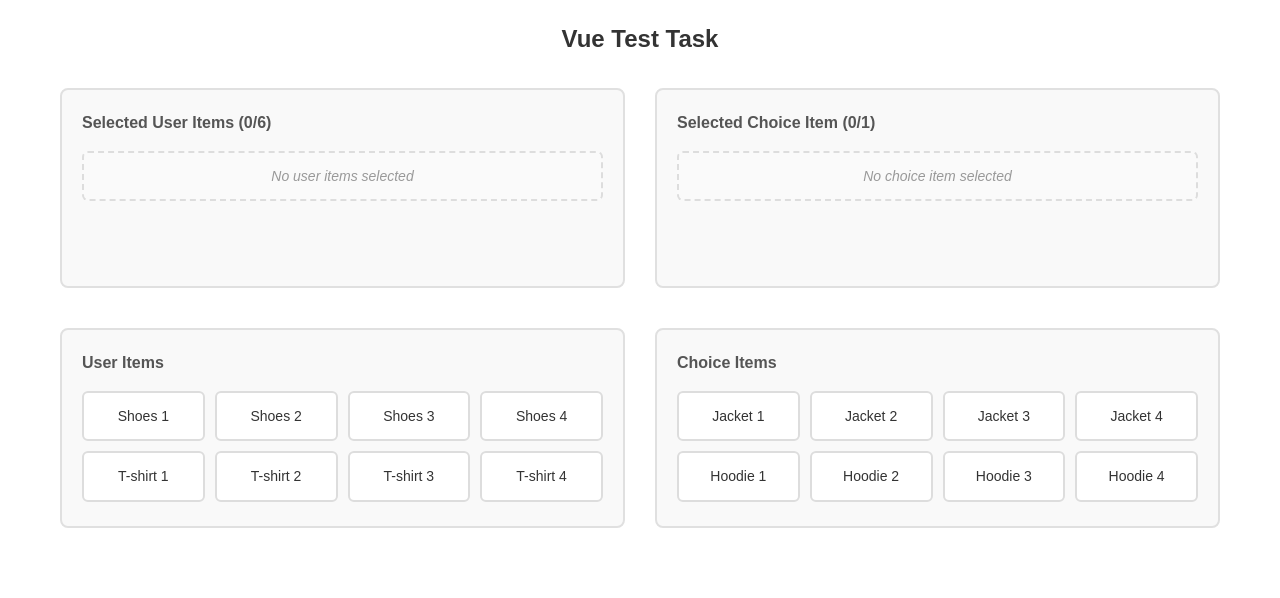
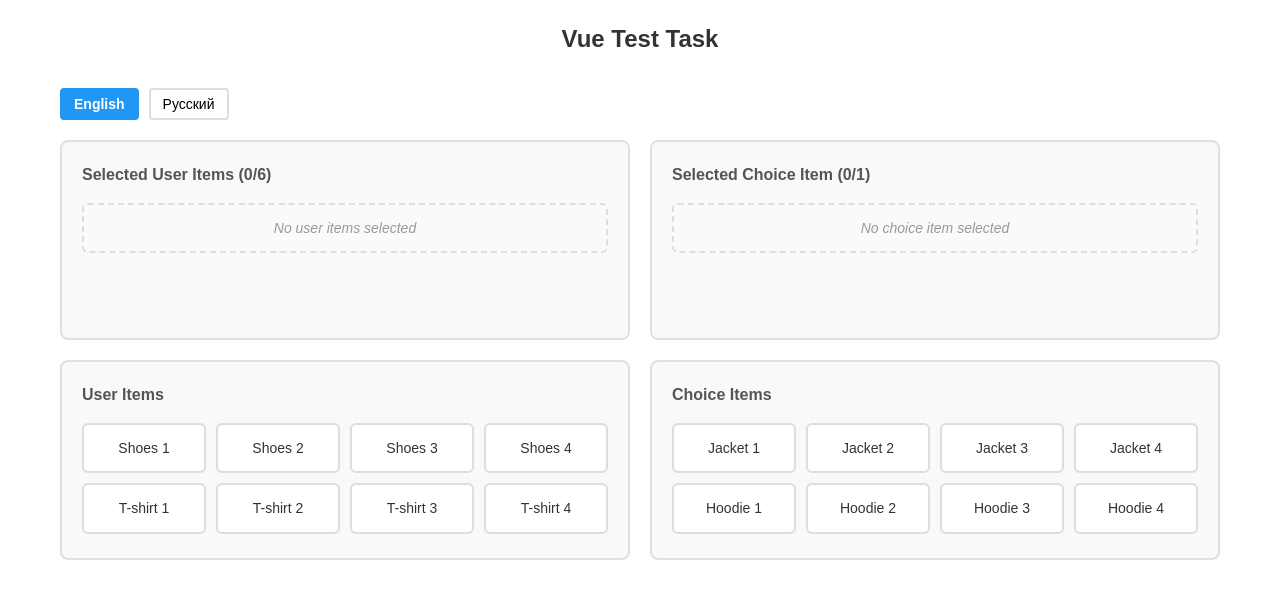
Before and after one commit to egorvdovenko/vue-test-task, a Vue app: page / in a window 1280 px wide. Shown: the top 598 px of the page. Built offline with nearby package versions, Linux system fonts and the light colour scheme; the HTML template or start-up script is replaced by a standard one.

Commit message:
feature: i18n

```diff
--- a/package.json
+++ b/package.json
@@ -15,7 +15,8 @@
   },
   "dependencies": {
     "pinia": "^3.0.3",
-    "vue": "^3.5.17"
+    "vue": "^3.5.17",
+    "vue-i18n": "^9.14.4"
   },
   "devDependencies": {
     "@tsconfig/node22": "^22.0.2",
--- a/src/App.vue
+++ b/src/App.vue
@@ -1,8 +1,12 @@
 <script setup lang="ts">
 import { storeToRefs } from 'pinia'
+import { useI18n } from 'vue-i18n'
 import { useItemsStore } from '@/stores/items'
 import { useItems } from '@/composables/useItems'
 import ItemCard from '@/components/ItemCard.vue'
+import LanguageSwitcher from '@/components/LanguageSwitcher.vue'
+
+const { t } = useI18n()
 
 const itemsStore = useItemsStore()
 const { userItems, choiceItems } = storeToRefs(itemsStore)
@@ -32,10 +36,11 @@ const {
 
 <template>
   <div class="app">
-    <h1>Vue Test Task</h1>
-    <div class="top-section">
+    <h1>{{ t('LABELS.TITLE') }}</h1>
+    <LanguageSwitcher />
+    <div class="section">
       <div class="items-section">
-        <h3>Selected User Items ({{ userSelectedItems.length }}/6)</h3>
+        <h3>{{ t('LABELS.SELECTED_USER_ITEMS', { count: userSelectedItems.length }) }}</h3>
         <div class="items-section__grid">
           <ItemCard
             v-for="item in userSelectedItems"
@@ -45,12 +50,12 @@ const {
             @remove="removeUserItem"
           />
           <div v-if="userSelectedItems.length === 0" class="items-section__placeholder">
-            No user items selected
+            {{ t('LABELS.NO_USER_ITEMS_SELECTED') }}
           </div>
         </div>
       </div>
       <div class="items-section">
-        <h3>Selected Choice Item ({{ selectedChoiceItems.length }}/1)</h3>
+        <h3>{{ t('LABELS.SELECTED_CHOICE_ITEM', { count: selectedChoiceItems.length }) }}</h3>
         <div class="items-section__grid">
           <ItemCard
             v-for="item in selectedChoiceItems"
@@ -60,14 +65,14 @@ const {
             @remove="removeChoiceItem"
           />
           <div v-if="selectedChoiceItems.length === 0" class="items-section__placeholder">
-            No choice item selected
+            {{ t('LABELS.NO_CHOICE_ITEM_SELECTED') }}
           </div>
         </div>
       </div>
     </div>
-    <div class="bottom-section">
+    <div class="section">
       <div class="items-section">
-        <h3>User Items</h3>
+        <h3>{{ t('LABELS.USER_ITEMS') }}</h3>
         <div class="items-section__grid">
           <ItemCard
             v-for="item in userItems"
@@ -80,7 +85,7 @@ const {
         </div>
       </div>
       <div class="items-section">
-        <h3>Choice Items</h3>
+        <h3>{{ t('LABELS.CHOICE_ITEMS') }}</h3>
         <div class="items-section__grid">
           <ItemCard
             v-for="item in choiceItems"
@@ -111,23 +116,22 @@ h1 {
   font-size: 24px;
 }
 
-.top-section,
-.bottom-section {
+.section {
   display: grid;
   grid-template-columns: 1fr 1fr;
-  gap: 30px;
-  margin-bottom: 40px;
+  gap: 20px;
+  margin-bottom: 20px;
 }
 
 @media (max-width: 768px) {
-  .top-section,
-  .bottom-section {
-    grid-template-columns: 1fr;
-    gap: 20px;
+  .app {
+    padding: 15px;
   }
 
-  .app {
-    padding: 15px;
+  .section {
+    grid-template-columns: 1fr;
+    gap: 15px;
+    margin-bottom: 15px;
   }
 }
 
--- /dev/null
+++ b/src/components/LanguageSwitcher.vue
@@ -0,0 +1,72 @@
+<script setup lang="ts">
+import { useI18n } from 'vue-i18n'
+import { SUPPORT_LOCALES } from '@/plugins/i18n'
+
+const { locale, t } = useI18n()
+
+const switchLanguage = (lang: string) => {
+  locale.value = lang
+}
+</script>
+
+<template>
+  <div class="language-switcher">
+    <div class="language-switcher__buttons">
+      <button
+        v-for="lang in SUPPORT_LOCALES"
+        :key="lang"
+        :class="[
+          `language-switcher__button language-switcher__button--${lang}`,
+          { 'language-switcher__button--active': locale === lang },
+        ]"
+        @click="switchLanguage(lang)"
+      >
+        {{ t(`LABELS.LANGUAGES.${lang.toUpperCase()}`) }}
+      </button>
+    </div>
+  </div>
+</template>
+
+<style scoped lang="scss">
+.language-switcher {
+  gap: 10px;
+  margin-bottom: 20px;
+  justify-content: center;
+
+  @media (max-width: 768px) {
+    margin-bottom: 15px;
+  }
+
+  &__buttons {
+    display: flex;
+    gap: 10px;
+  }
+
+  &__button {
+    padding: 6px 12px;
+    border: 2px solid #ddd;
+    border-radius: 4px;
+    background-color: white;
+    cursor: pointer;
+    transition: all 0.2s ease;
+    font-size: 14px;
+
+    &:hover {
+      border-color: #bbb;
+      background-color: #f9f9f9;
+    }
+
+    &--active {
+      background-color: #2196f3;
+      border-color: #2196f3;
+      color: white;
+      font-weight: bold;
+
+      &:hover {
+        background-color: #1976d2;
+        border-color: #1976d2;
+      }
+    }
+  }
+}
+</style>
--- /dev/null
+++ b/src/locales/en.json
@@ -0,0 +1,16 @@
+{
+  "LABELS": {
+    "TITLE": "Vue Test Task",
+    "SELECTED_USER_ITEMS": "Selected User Items ({count}/6)",
+    "SELECTED_CHOICE_ITEM": "Selected Choice Item ({count}/1)",
+    "NO_USER_ITEMS_SELECTED": "No user items selected",
+    "NO_CHOICE_ITEM_SELECTED": "No choice item selected",
+    "USER_ITEMS": "User Items",
+    "CHOICE_ITEMS": "Choice Items",
+    "LANGUAGE": "Language",
+    "LANGUAGES": {
+      "EN": "English",
+      "RU": "Русский"
+    }
+  }
+}
--- /dev/null
+++ b/src/locales/ru.json
@@ -0,0 +1,16 @@
+{
+  "LABELS": {
+    "TITLE": "Vue Тестовое Задание",
+    "SELECTED_USER_ITEMS": "Выбранные вещи пользователя ({count}/6)",
+    "SELECTED_CHOICE_ITEM": "Выбранная вещь на выбор ({count}/1)",
+    "NO_USER_ITEMS_SELECTED": "Вещи пользователя не выбраны",
+    "NO_CHOICE_ITEM_SELECTED": "Вещь на выбор не выбрана",
+    "USER_ITEMS": "Вещи пользователя",
+    "CHOICE_ITEMS": "Вещи на выбор",
+    "LANGUAGE": "Язык",
+    "LANGUAGES": {
+      "EN": "English",
+      "RU": "Русский"
+    }
+  }
+}
--- a/src/main.ts
+++ b/src/main.ts
@@ -1,11 +1,14 @@
-import './assets/main.css'
+import '@/assets/main.css'
 
 import { createApp } from 'vue'
 import { createPinia } from 'pinia'
-import App from './App.vue'
+import App from '@/App.vue'
+import { setupI18n } from '@/plugins/i18n'
 
+const i18n = setupI18n()
 const app = createApp(App)
 
 app.use(createPinia())
+app.use(i18n)
 
 app.mount('#app')
--- /dev/null
+++ b/src/plugins/i18n.ts
@@ -0,0 +1,20 @@
+import { createI18n } from 'vue-i18n'
+import en from '@/locales/en.json'
+import ru from '@/locales/ru.json'
+
+export type MessageLanguages = keyof typeof en
+
+export const SUPPORT_LOCALES = ['en', 'ru']
+
+export function setupI18n(options = { locale: 'en' }) {
+  const i18n = createI18n({
+    legacy: false,
+    locale: options.locale,
+    fallbackLocale: 'en',
+    messages: {
+      en,
+      ru,
+    },
+  })
+  return i18n
+}
```
Also changed, not shown: 2 other files (tests, documents, lock files or other folders).
